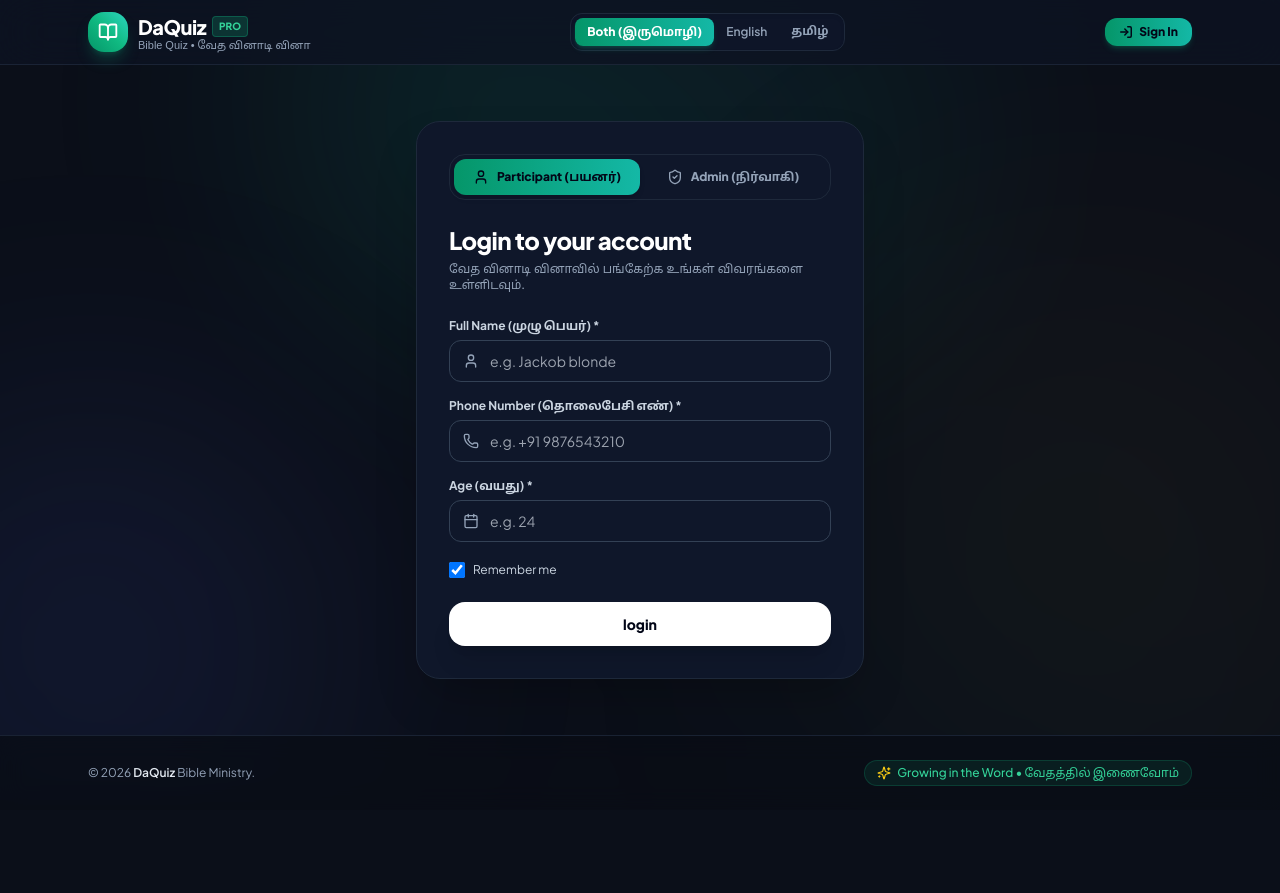
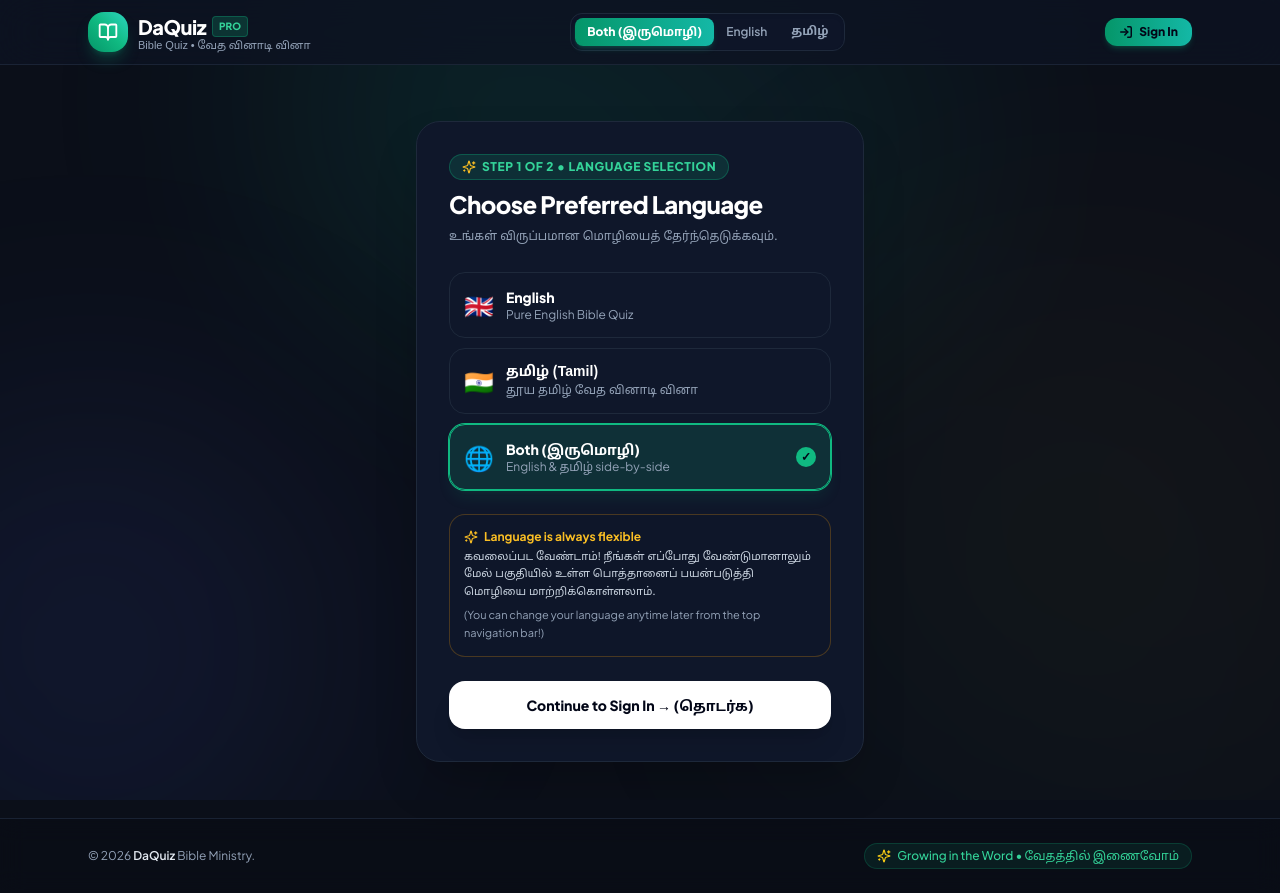
Before and after one commit to DavidLivingston05/daquiz, a Next.js app: page / in a window 1280 px wide. Before the commit the page ends 810 px from the top, so only its background shows below. Built offline with nearby package versions, Linux system fonts and the light colour scheme.

Commit message:
feat: show language selection step first before sign in with persistent switcher notice

```diff
--- a/app/page.tsx
+++ b/app/page.tsx
@@ -54,7 +54,7 @@
 
 export default function HomePage() {
   const router = useRouter();
-  const { language: lang } = useLanguage();
+  const { language: lang, setLanguage } = useLanguage();
   const [booksToDisplay, setBooksToDisplay] = useState<any[]>(defaultBooks);
   const [leaderboard, setLeaderboard] = useState<any[]>([]);
 
@@ -62,6 +62,7 @@
   const [authChecked, setAuthChecked] = useState(false);
   const [currentUser, setCurrentUser] = useState<any | null>(null);
   const [isAdminLoggedIn, setIsAdminLoggedIn] = useState(false);
+  const [entryStep, setEntryStep] = useState<'language' | 'auth'>('language');
 
   // Login form state
   const [authTab, setAuthTab] = useState<'user' | 'admin'>('user');
@@ -279,11 +280,146 @@
     );
   }
 
-  // Gated Entrance: If NOT logged in as Participant or Admin, show Login Card
+  // Gated Entrance: If NOT logged in as Participant or Admin, show Step 1 or Step 2
   if (!currentUser && !isAdminLoggedIn) {
     return (
       <div className="min-h-[75vh] flex items-center justify-center px-4 py-6">
         <div className="w-full max-w-md bg-[#0f172a] border border-slate-800 rounded-3xl p-6 sm:p-8 shadow-2xl space-y-6 animate-fadeIn">
+
+          {/* STEP 1: LANGUAGE SELECTION FIRST */}
+          {entryStep === 'language' ? (
+            <div className="space-y-6">
+              {/* Badge & Title */}
+              <div className="text-left space-y-2">
+                <div className="inline-flex items-center gap-1.5 px-3 py-1 rounded-full bg-emerald-500/15 border border-emerald-500/30 text-emerald-400 text-xs font-black uppercase tracking-wider">
+                  <Sparkles className="w-3.5 h-3.5 text-amber-400" />
+                  <span>Step 1 of 2 • Language Selection</span>
+                </div>
+                <h1 className="text-2xl font-black text-white tracking-tight">
+                  Choose Preferred Language
+                </h1>
+                <p className="text-xs text-slate-400 font-tamil leading-relaxed">
+                  உங்கள் விருப்பமான மொழியைத் தேர்ந்தெடுக்கவும்.
+                </p>
+              </div>
+
+              {/* 3 Language Options Cards */}
+              <div className="space-y-2.5">
+                {/* English */}
+                <button
+                  type="button"
+                  onClick={() => setLanguage('en')}
+                  className={`w-full p-3.5 rounded-2xl border text-left flex items-center justify-between transition-all ${
+                    lang === 'en'
+                      ? 'bg-emerald-500/15 border-emerald-500 text-white shadow-lg shadow-emerald-500/10 ring-1 ring-emerald-500'
+                      : 'bg-slate-900 border-slate-800 text-slate-300 hover:border-slate-700 hover:text-white'
+                  }`}
+                >
+                  <div className="flex items-center gap-3">
+                    <span className="text-2xl">🇬🇧</span>
+                    <div>
+                      <div className="font-black text-sm text-white">English</div>
+                      <div className="text-xs text-slate-400">Pure English Bible Quiz</div>
+                    </div>
+                  </div>
+                  {lang === 'en' && (
+                    <span className="w-5 h-5 rounded-full bg-emerald-500 text-slate-950 flex items-center justify-center text-xs font-black">
+                      ✓
+                    </span>
+                  )}
+                </button>
+
+                {/* Tamil */}
+                <button
+                  type="button"
+                  onClick={() => setLanguage('ta')}
+                  className={`w-full p-3.5 rounded-2xl border text-left flex items-center justify-between transition-all ${
+                    lang === 'ta'
+                      ? 'bg-emerald-500/15 border-emerald-500 text-white shadow-lg shadow-emerald-500/10 ring-1 ring-emerald-500'
+                      : 'bg-slate-900 border-slate-800 text-slate-300 hover:border-slate-700 hover:text-white'
+                  }`}
+                >
+                  <div className="flex items-center gap-3">
+                    <span className="text-2xl">🇮🇳</span>
+                    <div>
+                      <div className="font-black font-tamil text-sm text-white">தமிழ் (Tamil)</div>
+                      <div className="text-xs font-tamil text-slate-400">தூய தமிழ் வேத வினாடி வினா</div>
+                    </div>
+                  </div>
+                  {lang === 'ta' && (
+                    <span className="w-5 h-5 rounded-full bg-emerald-500 text-slate-950 flex items-center justify-center text-xs font-black">
+                      ✓
+                    </span>
+                  )}
+                </button>
+
+                {/* Both */}
+                <button
+                  type="button"
+                  onClick={() => setLanguage('both')}
+                  className={`w-full p-3.5 rounded-2xl border text-left flex items-center justify-between transition-all ${
+                    lang === 'both'
+                      ? 'bg-emerald-500/15 border-emerald-500 text-white shadow-lg shadow-emerald-500/10 ring-1 ring-emerald-500'
+                      : 'bg-slate-900 border-slate-800 text-slate-300 hover:border-slate-700 hover:text-white'
+                  }`}
+                >
+                  <div className="flex items-center gap-3">
+                    <span className="text-2xl">🌐</span>
+                    <div>
+                      <div className="font-black text-sm text-white">Both (இருமொழி)</div>
+                      <div className="text-xs text-slate-400">English & தமிழ் side-by-side</div>
+                    </div>
+                  </div>
+                  {lang === 'both' && (
+                    <span className="w-5 h-5 rounded-full bg-emerald-500 text-slate-950 flex items-center justify-center text-xs font-black">
+                      ✓
+                    </span>
+                  )}
+                </button>
+              </div>
+
+              {/* Informative Notice that Language can be changed anytime */}
+              <div className="p-3.5 rounded-2xl bg-slate-900/90 border border-amber-500/25 space-y-1 text-left">
+                <div className="flex items-center gap-1.5 text-amber-400 text-xs font-bold">
+                  <Sparkles className="w-3.5 h-3.5 shrink-0" />
+                  <span>Language is always flexible</span>
+                </div>
+                <p className="text-[11px] text-slate-300 leading-relaxed font-tamil">
+                  கவலைப்பட வேண்டாம்! நீங்கள் எப்போது வேண்டுமானாலும் மேல் பகுதியில் உள்ள பொத்தானைப் பயன்படுத்தி மொழியை மாற்றிக்கொள்ளலாம்.
+                </p>
+                <p className="text-[11px] text-slate-400 leading-relaxed">
+                  (You can change your language anytime later from the top navigation bar!)
+                </p>
+              </div>
+
+              {/* Continue to Step 2 Button */}
+              <button
+                type="button"
+                onClick={() => setEntryStep('auth')}
+                className="w-full py-3.5 px-6 rounded-2xl bg-white text-slate-950 font-black text-sm shadow-xl hover:bg-slate-200 transition-all flex items-center justify-center gap-2 hover:scale-[1.01]"
+              >
+                <span>Continue to Sign In → (தொடர்க)</span>
+              </button>
+            </div>
+          ) : (
+            /* STEP 2: SIGN IN (PARTICIPANT OR ADMIN) */
+            <div className="space-y-6">
+              {/* Back to Step 1 */}
+              <div className="flex items-center justify-between border-b border-slate-800 pb-3">
+                <button
+                  type="button"
+                  onClick={() => {
+                    setEntryStep('language');
+                    setAuthError(null);
+                  }}
+                  className="inline-flex items-center gap-1 text-xs text-slate-400 hover:text-white transition-colors"
+                >
+                  <span>← Change Language</span>
+                  <span className="font-bold text-emerald-400 capitalize">({lang === 'both' ? 'Both' : lang === 'ta' ? 'தமிழ்' : 'English'})</span>
+                </button>
+                <span className="text-[11px] font-bold text-slate-500 uppercase">Step 2 of 2</span>
+              </div>
+
               {/* Header Mode Tabs */}
               <div className="flex items-center p-1 rounded-2xl bg-slate-900 border border-slate-800">
                 <button
@@ -499,6 +635,8 @@
                     </button>
                   </div>
                 </form>
+              )}
+            </div>
           )}
         </div>
       </div>
```
Lines whose indentation alone changed are shown as unchanged.
